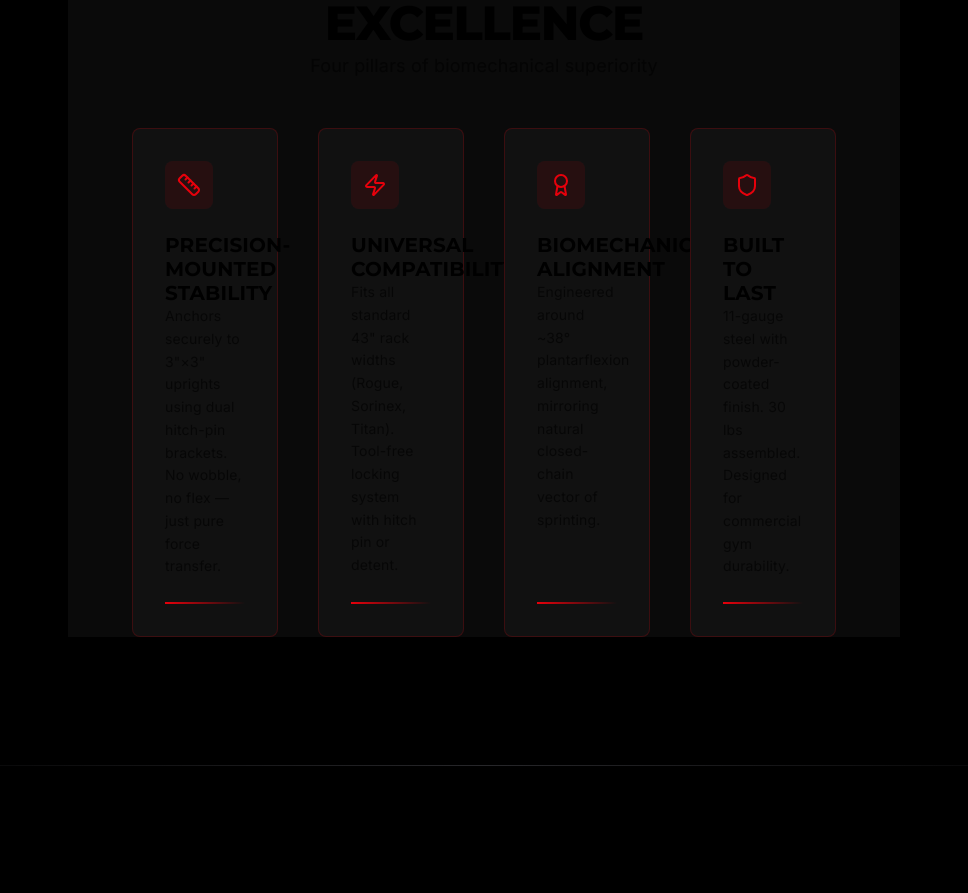
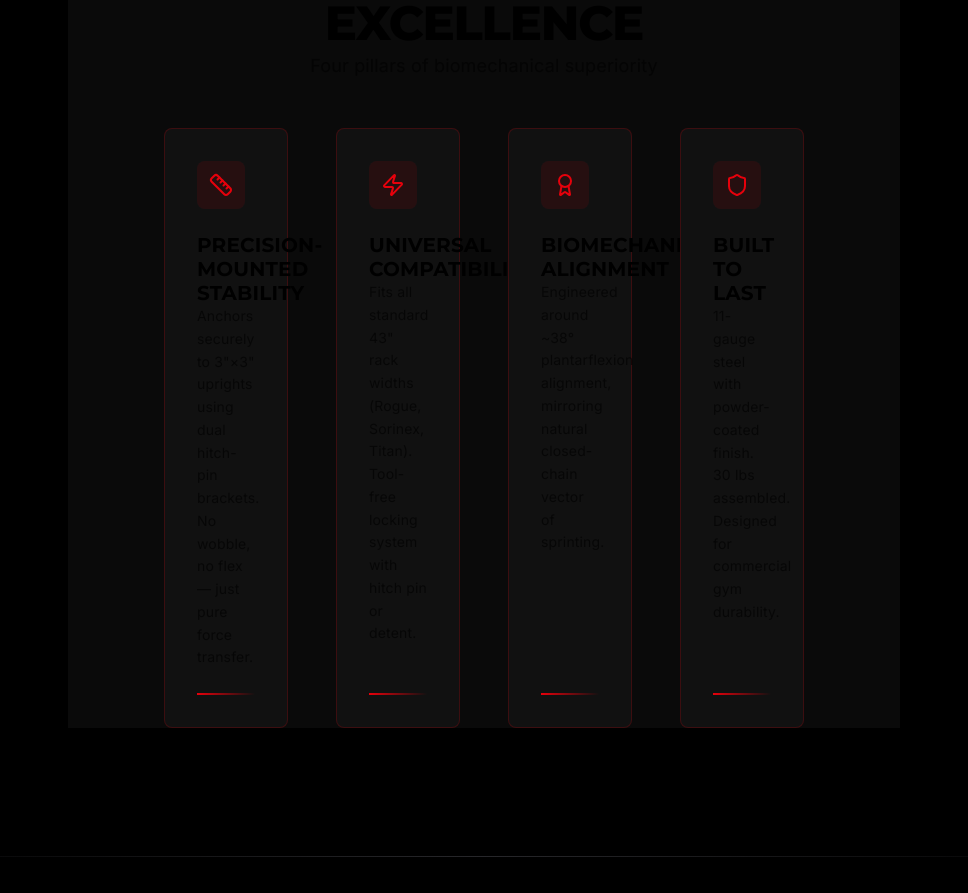
Before and after one commit to infinityspine/exiqx-website, a Next.js app: page /rack-mounted in a window 1280 px wide. Shown: the part 1120-2013 px from the top of the page, without its empty margins (156-1124 px from the left). Built offline with nearby package versions, Linux system fonts and the light colour scheme.

Commit message:
🕒 Auto-commit: 2025-11-10 20:03:00

```diff
--- a/components/sections/FreestandingKeyPoints.tsx
+++ b/components/sections/FreestandingKeyPoints.tsx
@@ -153,7 +153,7 @@ const FreestandingKeyPoints = memo<Partial<FreestandingKeyPointsProps>>((props)
           initial="hidden"
           whileInView="visible"
           viewport={{ once: true, margin: '-100px' }}
-          className="grid grid-cols-1 sm:grid-cols-2 lg:grid-cols-4 gap-8 lg:gap-10 px-4 sm:px-8 lg:px-12 xl:px-16 max-w-[130rem] mx-auto items-stretch"
+          className="grid grid-cols-1 sm:grid-cols-2 lg:grid-cols-4 gap-8 lg:gap-12 px-4 sm:px-8 lg:px-16 xl:px-24 2xl:px-32 max-w-[160rem] mx-auto items-stretch"
         >
           {keyPoints.map((point, index) => {
             const IconComponent = iconMap[point.icon]
--- a/components/sections/GHDKeyPoints.tsx
+++ b/components/sections/GHDKeyPoints.tsx
@@ -153,7 +153,7 @@ const GHDKeyPoints = memo<Partial<GHDKeyPointsProps>>((props) => {
           initial="hidden"
           whileInView="visible"
           viewport={{ once: true, margin: '-100px' }}
-          className="grid grid-cols-1 sm:grid-cols-2 lg:grid-cols-4 gap-8 lg:gap-10 px-4 sm:px-8 lg:px-12 xl:px-16 max-w-[130rem] mx-auto items-stretch"
+          className="grid grid-cols-1 sm:grid-cols-2 lg:grid-cols-4 gap-8 lg:gap-12 px-4 sm:px-8 lg:px-16 xl:px-24 2xl:px-32 max-w-[160rem] mx-auto items-stretch"
         >
           {keyPoints.map((point, index) => {
             const IconComponent = iconMap[point.icon]
--- a/components/sections/RackKeyPoints.tsx
+++ b/components/sections/RackKeyPoints.tsx
@@ -153,7 +153,7 @@ const RackKeyPoints = memo<Partial<RackKeyPointsProps>>((props) => {
           initial="hidden"
           whileInView="visible"
           viewport={{ once: true, margin: '-100px' }}
-          className="grid grid-cols-1 sm:grid-cols-2 lg:grid-cols-4 gap-8 lg:gap-10 px-4 sm:px-8 lg:px-12 xl:px-16 max-w-[130rem] mx-auto items-stretch"
+          className="grid grid-cols-1 sm:grid-cols-2 lg:grid-cols-4 gap-8 lg:gap-12 px-4 sm:px-8 lg:px-16 xl:px-24 2xl:px-32 max-w-[160rem] mx-auto items-stretch"
         >
           {keyPoints.map((point, index) => {
             const IconComponent = iconMap[point.icon]
```
